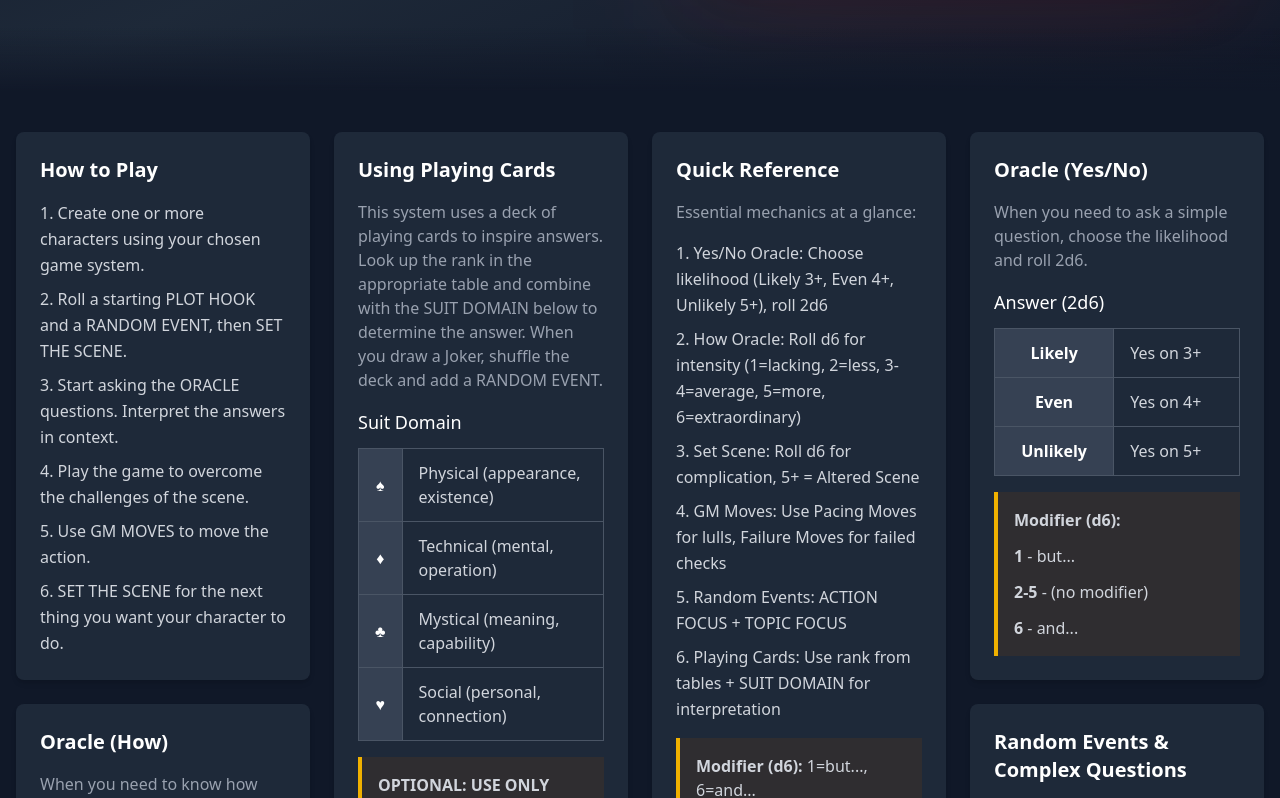
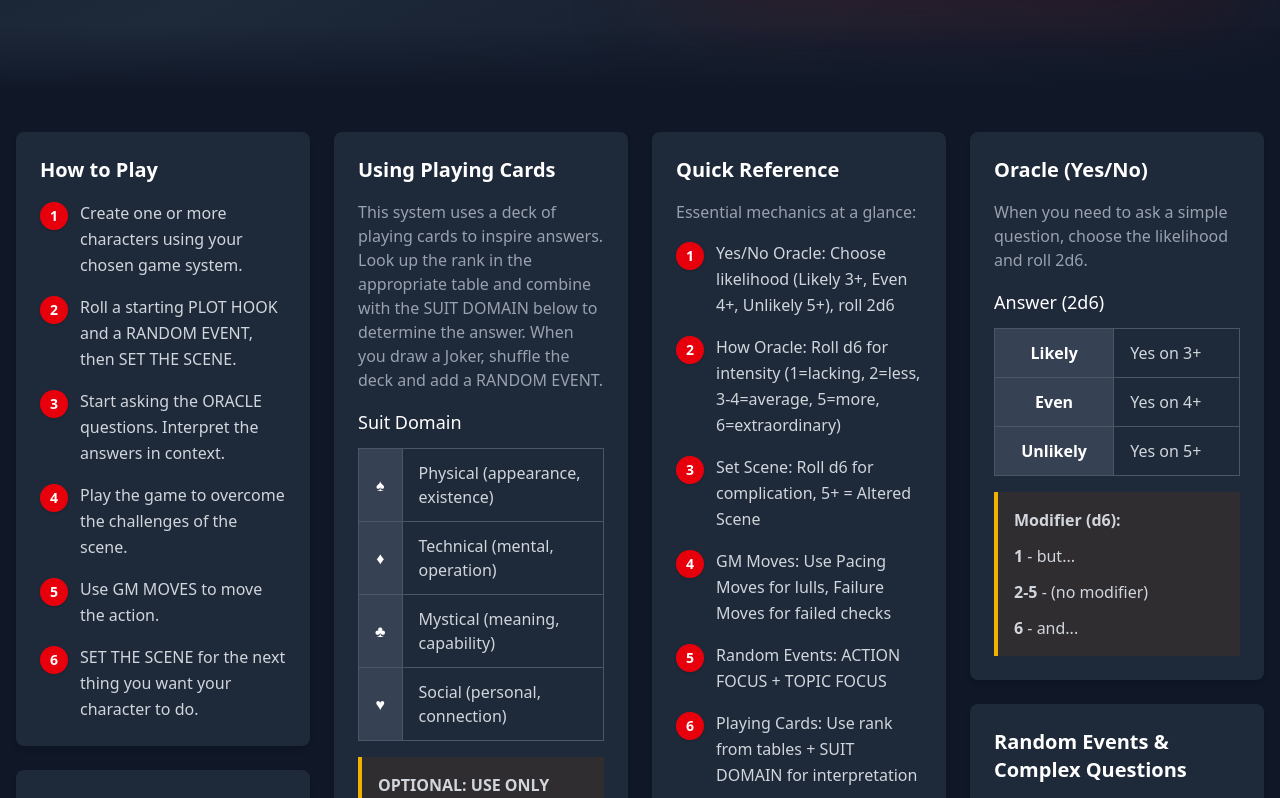
Before and after one commit to gvorbeck/rollalone, a React (Vite) app: page / in a window 1280 px wide. Shown: the part 480-1278 px from the top of the page. Built offline with nearby package versions, Linux system fonts and the light colour scheme.

Commit message:
fix: enhance list item structure and styling for better layout in CardContentList component

```diff
--- a/src/components/content/CardContentList.tsx
+++ b/src/components/content/CardContentList.tsx
@@ -10,7 +10,8 @@ const CardContentList: React.FC<CardContentListProps> = ({ content }) => {
     <ol className={DESIGN_TOKENS.list.ordered}>
       {content.map((item, index) => (
         <li key={index} className={DESIGN_TOKENS.list.item}>
-          {item}
+          <div className={DESIGN_TOKENS.list.number}>{index + 1}</div>
+          <div className={DESIGN_TOKENS.list.content}>{item}</div>
         </li>
       ))}
     </ol>
--- a/src/styles/tokens.ts
+++ b/src/styles/tokens.ts
@@ -44,8 +44,11 @@ export const DESIGN_TOKENS = {
 
   // List styling
   list: {
-    ordered: "list-decimal list-inside space-y-2 text-gray-300",
-    item: "leading-relaxed",
+    ordered: "list-none space-y-4 text-gray-300",
+    item: "leading-relaxed relative flex items-start gap-3",
+    number:
+      "flex-shrink-0 w-7 h-7 bg-red-600 text-white text-sm font-bold rounded-full flex items-center justify-center mt-0.5 shadow-sm",
+    content: "flex-1",
   },
 } as const;
 
```
